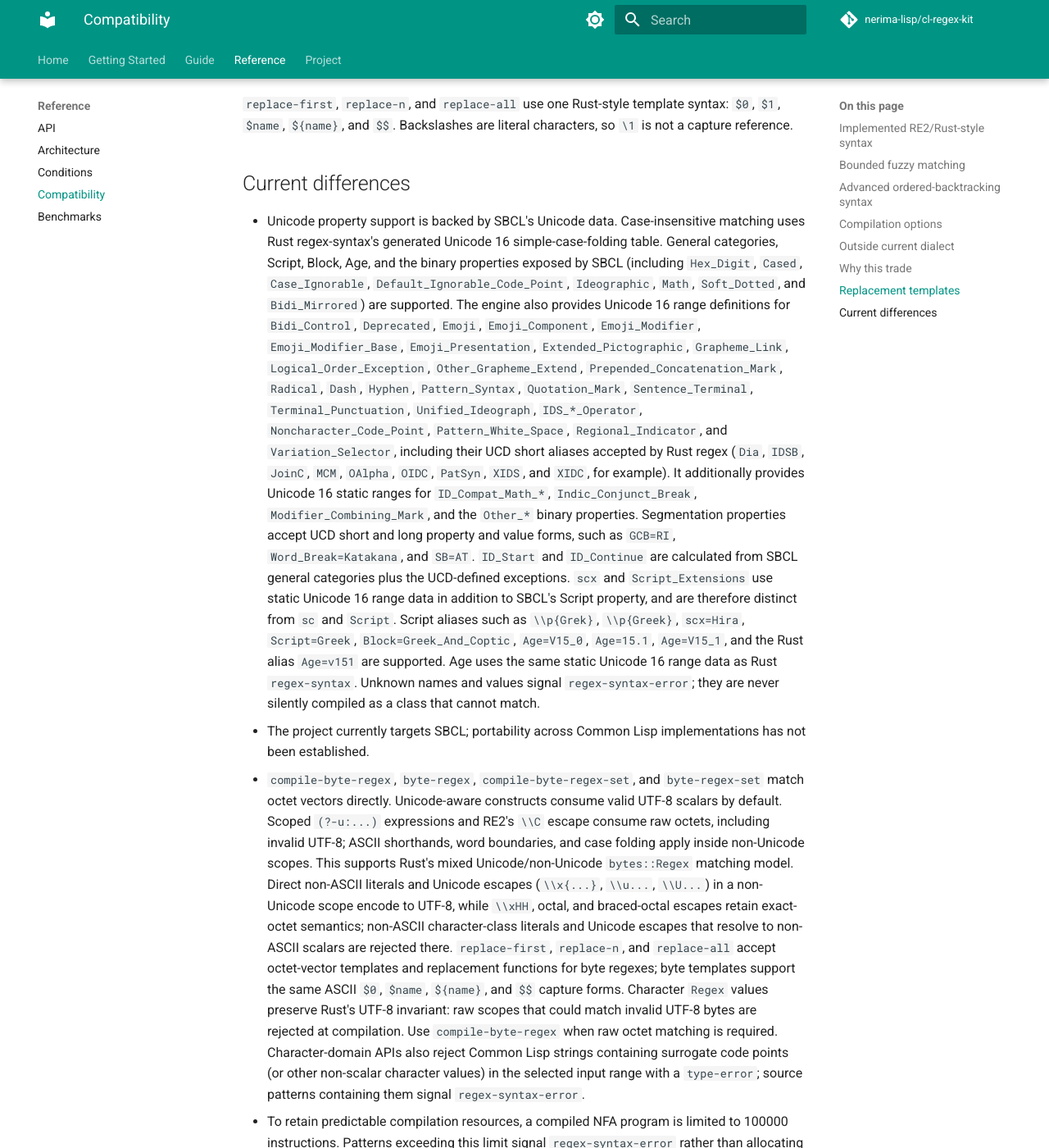
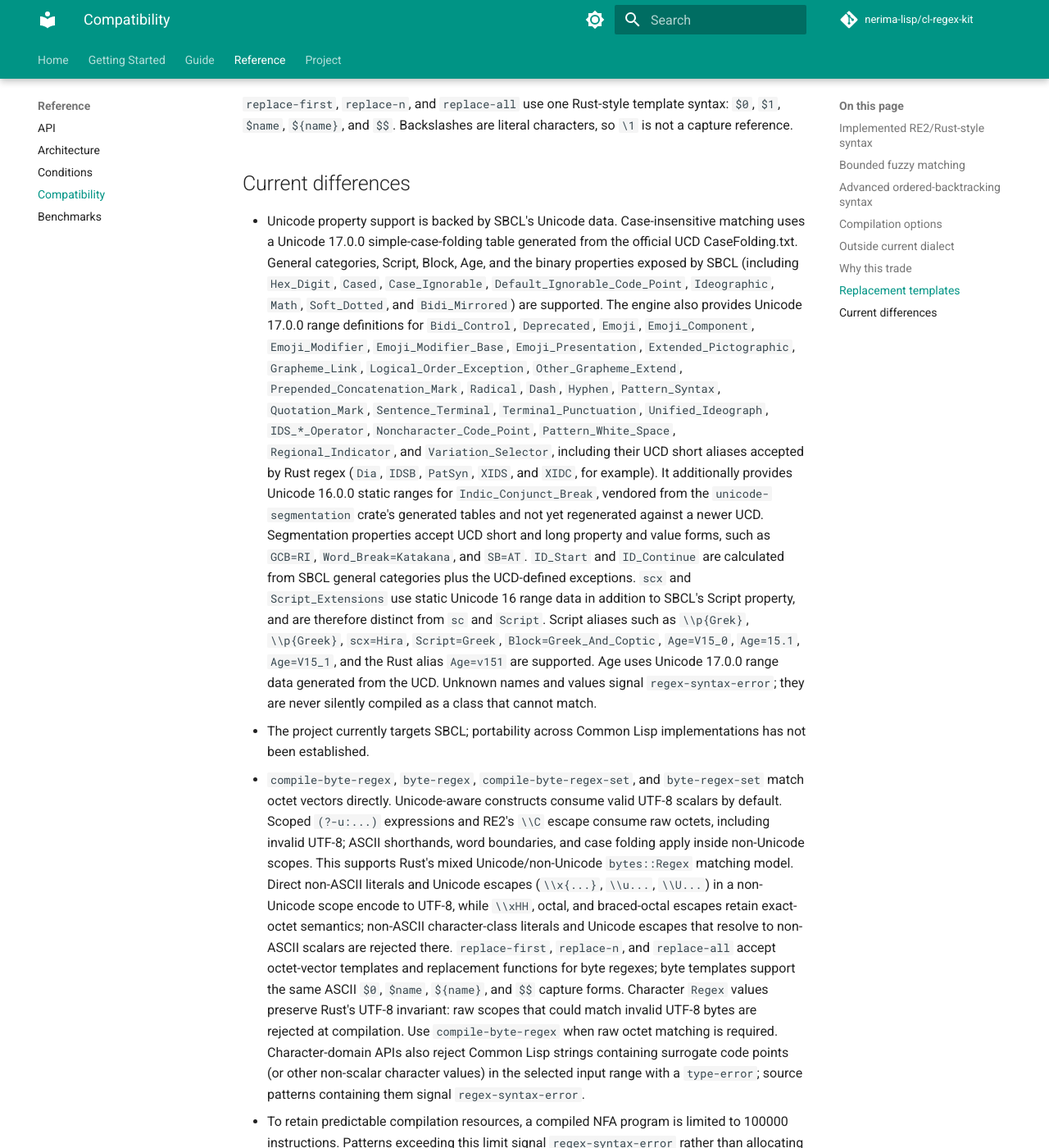
Before and after one commit to nerima-lisp/cl-regex-kit, an MkDocs documentation site: the page built from docs/src/reference/compatibility.md, in a window 1280 px wide and 1400 px high, scrolled down 4639 px. Shown: the whole window at 82% size. Built offline with MkDocs 1.6.1 and Material for MkDocs 9.7.7, drawn with Linux system fonts in a browser that asks for light colours; comment, search, counter and statistics services are not loaded.

Commit message:
docs: correct stale Unicode version claims in compatibility.md
Case-folding, the binary-property ranges, and Age are now generated
directly from the UCD at 17.0.0, not vendored from Rust regex-syntax
at 16 as the text claimed. Indic_Conjunct_Break genuinely is still
16.0.0 (vendored from unicode-segmentation, not yet regenerated) and
is now called out as such. Also drops documented support for
ID_Compat_Math_*, Modifier_Combining_Mark, and the generic Other_*
aliases (JoinC, MCM, OAlpha, OIDC) -- none of these exist in the
current property alias table.

```diff
--- a/docs/src/reference/compatibility.md
+++ b/docs/src/reference/compatibility.md
@@ -208,12 +208,12 @@ characters, so `\1` is not a capture reference.
 ## Current differences
 
 - Unicode property support is backed by SBCL's Unicode data. Case-insensitive
-  matching uses Rust regex-syntax's generated Unicode 16 simple-case-folding
-  table. General categories, Script, Block, Age, and the binary
-  properties exposed by SBCL (including `Hex_Digit`, `Cased`,
+  matching uses a Unicode 17.0.0 simple-case-folding table generated from the
+  official UCD CaseFolding.txt. General categories, Script, Block, Age, and
+  the binary properties exposed by SBCL (including `Hex_Digit`, `Cased`,
   `Case_Ignorable`, `Default_Ignorable_Code_Point`, `Ideographic`, `Math`,
   `Soft_Dotted`, and `Bidi_Mirrored`) are supported. The engine also
-  provides Unicode 16 range definitions for `Bidi_Control`, `Deprecated`,
+  provides Unicode 17.0.0 range definitions for `Bidi_Control`, `Deprecated`,
   `Emoji`, `Emoji_Component`, `Emoji_Modifier`, `Emoji_Modifier_Base`,
   `Emoji_Presentation`, `Extended_Pictographic`, `Grapheme_Link`,
   `Logical_Order_Exception`, `Other_Grapheme_Extend`,
@@ -222,11 +222,11 @@ characters, so `\1` is not a capture reference.
   `Terminal_Punctuation`, `Unified_Ideograph`,
   `IDS_*_Operator`, `Noncharacter_Code_Point`, `Pattern_White_Space`,
   `Regional_Indicator`, and `Variation_Selector`, including their UCD short
-  aliases accepted by Rust regex (`Dia`, `IDSB`, `JoinC`, `MCM`, `OAlpha`,
-  `OIDC`, `PatSyn`, `XIDS`, and `XIDC`, for example). It additionally provides
-  Unicode 16 static ranges for `ID_Compat_Math_*`,
-  `Indic_Conjunct_Break`, `Modifier_Combining_Mark`, and the `Other_*`
-  binary properties. Segmentation properties accept UCD short and long property and value
+  aliases accepted by Rust regex (`Dia`, `IDSB`, `PatSyn`, `XIDS`, and
+  `XIDC`, for example). It additionally provides Unicode 16.0.0 static
+  ranges for `Indic_Conjunct_Break`, vendored from the
+  `unicode-segmentation` crate's generated tables and not yet regenerated
+  against a newer UCD. Segmentation properties accept UCD short and long property and value
 forms, such as `GCB=RI`, `Word_Break=Katakana`, and `SB=AT`.
   `ID_Start` and `ID_Continue` are calculated from SBCL general
   categories plus the UCD-defined exceptions. `scx` and `Script_Extensions`
@@ -235,8 +235,8 @@ forms, such as `GCB=RI`, `Word_Break=Katakana`, and `SB=AT`.
   `Script`. Script aliases such as `\\p{Grek}`, `\\p{Greek}`,
   `scx=Hira`, `Script=Greek`,
 `Block=Greek_And_Coptic`, `Age=V15_0`, `Age=15.1`, `Age=V15_1`, and the Rust
-alias `Age=v151` are supported. Age uses the same static Unicode 16 range data as
-  Rust `regex-syntax`. Unknown names and values signal `regex-syntax-error`;
+alias `Age=v151` are supported. Age uses Unicode 17.0.0 range data generated
+  from the UCD. Unknown names and values signal `regex-syntax-error`;
   they are never silently compiled as a class that cannot match.
 - The project currently targets SBCL; portability across Common Lisp
   implementations has not been established.
```
